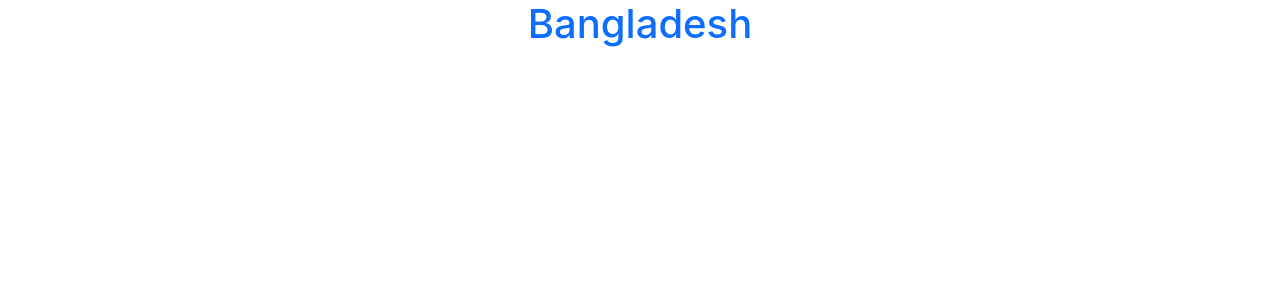
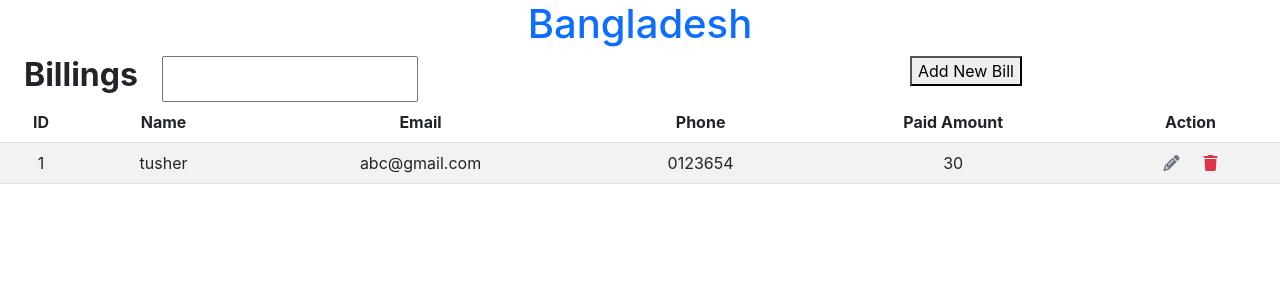
Before and after one commit to dmshikder/power_hack_frontend, a React (Create React App) app: page / in a window 1280 px wide. Shown: the top 300 px of the page. Built offline with nearby package versions, Linux system fonts and the light colour scheme.

Commit message:
table created and fackedata json file created

```diff
--- a/package.json
+++ b/package.json
@@ -10,6 +10,7 @@
     "react": "^18.2.0",
     "react-bootstrap": "^2.7.0",
     "react-dom": "^18.2.0",
+    "react-router-dom": "^6.8.0",
     "react-scripts": "5.0.1",
     "web-vitals": "^2.1.4"
   },
--- a/public/index.html
+++ b/public/index.html
@@ -15,6 +15,7 @@
       user's mobile device or desktop. See https://developers.google.com/web/fundamentals/web-app-manifest/
     -->
     <link rel="manifest" href="%PUBLIC_URL%/manifest.json" />
+
     <!--
       Notice the use of %PUBLIC_URL% in the tags above.
       It will be replaced with the URL of the `public` folder during the build.
@@ -24,7 +25,11 @@
       work correctly both with client-side routing and a non-root public URL.
       Learn how to configure a non-root public URL by running `npm run build`.
     -->
-    <title>React App</title>
+    <script
+      src="https://kit.fontawesome.com/1434f6d067.js"
+      crossorigin="anonymous"
+    ></script>
+    <title>Power Hack</title>
   </head>
   <body>
     <noscript>You need to enable JavaScript to run this app.</noscript>
--- a/src/App.js
+++ b/src/App.js
@@ -1,9 +1,11 @@
 import './App.css';
+import CustomerBillingList from './components/CustomerBillingList';
 
 function App() {
   return (
     <div className="App">
     <h1 className='text-primary'>Bangladesh</h1>
+    <CustomerBillingList/>
 
     </div>
   );
--- /dev/null
+++ b/src/components/CustomerBilling.jsx
@@ -0,0 +1,21 @@
+import React from "react";
+
+
+const CustomerBilling = () => {
+  return (
+    <>
+      <td>1</td>
+      <td>tusher</td>
+      <td>abc@gmail.com</td>
+      <td>0123654</td>
+      <td>30</td>
+      <td>
+        <i className="fa-solid fa-pencil text-secondary me-4"></i>
+        <i className="fa-solid fa-trash text-danger"></i>
+      </td>
+
+    </>
+  );
+};
+
+export default CustomerBilling;
--- /dev/null
+++ b/src/components/CustomerBillingList.jsx
@@ -0,0 +1,43 @@
+import React from "react";
+import CustomerBilling from "./CustomerBilling";
+
+const CustomerBillingList = () => {
+
+  return (
+    <>
+      <div className="table-title">
+        <div className="row">
+          <div className="col-sm-6 d-flex gap-4 ">
+            <h2 className="ms-4">
+              <b>Billings</b>
+            </h2>
+            <input type="text" />
+          </div>
+          <div className="col-sm-6">
+            <button>
+              <span>Add New Bill</span>
+            </button>
+          </div>
+        </div>
+      </div>
+
+      <table className="table table-striped table-hover">
+        <thead>
+          <tr>
+            <th>ID</th>
+            <th>Name</th>
+            <th>Email</th>
+            <th>Phone</th>
+            <th>Paid Amount</th>
+            <th>Action</th>
+          </tr>
+        </thead>
+        <tbody>
+         <tr> <CustomerBilling /></tr>
+        </tbody>
+      </table>
+    </>
+  );
+};
+
+export default CustomerBillingList;
--- a/src/index.js
+++ b/src/index.js
@@ -1,15 +1,18 @@
 import 'bootstrap/dist/css/bootstrap.min.css';
 import React from 'react';
 import ReactDOM from 'react-dom/client';
+import { BrowserRouter } from 'react-router-dom';
 import App from './App';
 import './index.css';
 import reportWebVitals from './reportWebVitals';
 
 const root = ReactDOM.createRoot(document.getElementById('root'));
 root.render(
-  <React.StrictMode>
+  <BrowserRouter>
+    <React.StrictMode>
     <App />
   </React.StrictMode>
+  </BrowserRouter>
 );
 
 // If you want to start measuring performance in your app, pass a function
```
Also changed, not shown: public/fakeData.json (added, +30 -0 lines), 1 other file (tests, documents, lock files or other folders).
